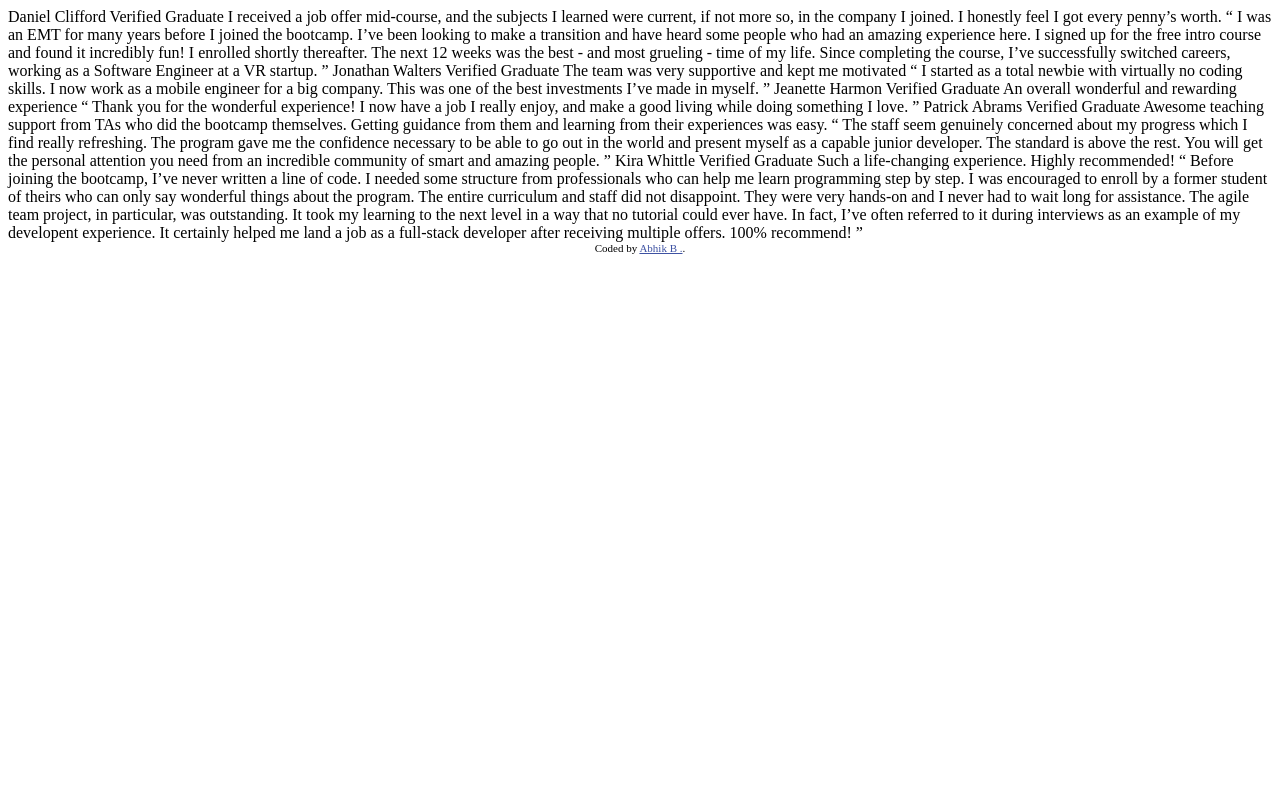
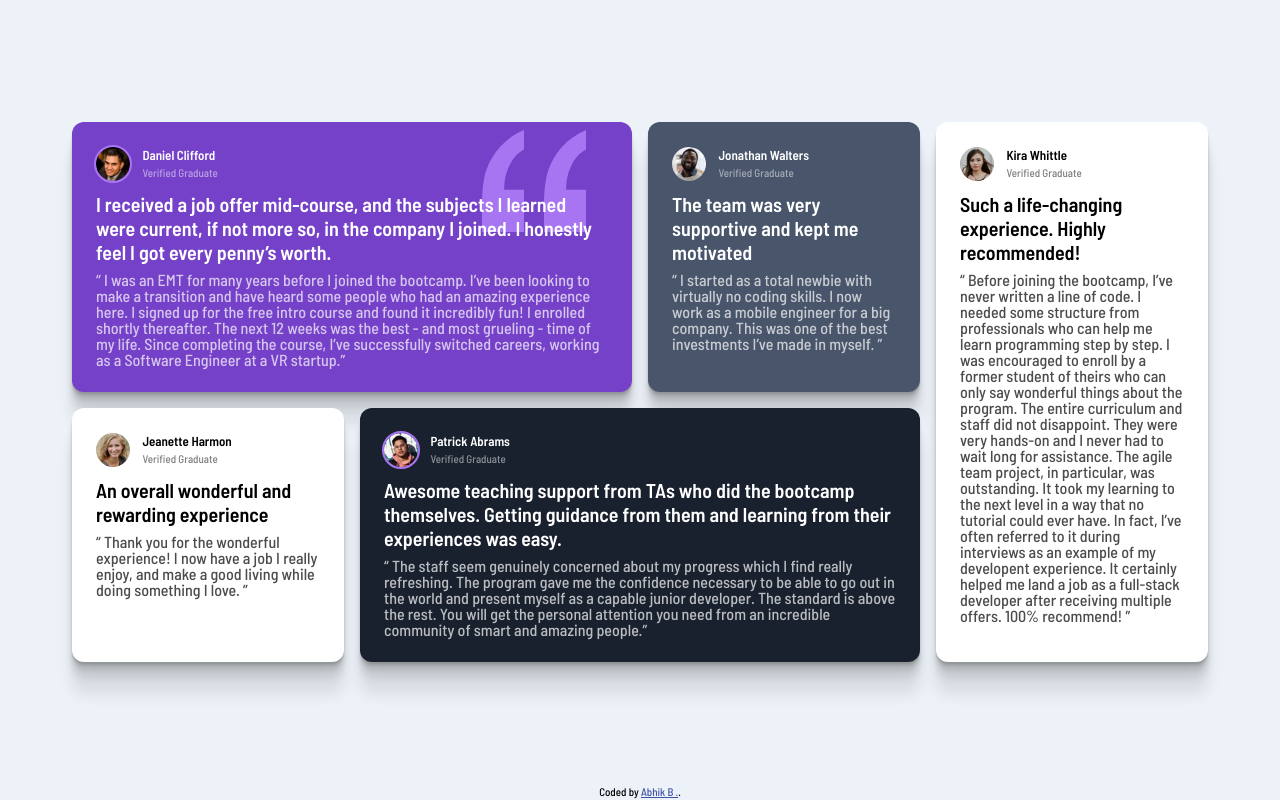
Before and after one commit to abhik-b/testimonial-grid-section-fm, a plain HTML site: page index.html in a window 1280 px wide. Drawn offline with Linux system fonts and the light colour scheme.

Commit message:
completed 🤞🤩

```diff
--- a/index.html
+++ b/index.html
@@ -11,10 +11,21 @@
       href="./images/favicon-32x32.png"
     />
     <link rel="stylesheet" href="styles.css" />
+
+    <!-- Google Fonts -->
+
+    <link rel="preconnect" href="https://fonts.googleapis.com" />
+    <link rel="preconnect" href="https://fonts.gstatic.com" crossorigin />
+    <link
+      href="https://fonts.googleapis.com/css2?family=Barlow+Semi+Condensed:wght@500;600&display=swap"
+      rel="stylesheet"
+    />
+
     <title>AbhikB | Testimonials Grid Section</title>
 
     <style>
       .attribution {
+        align-self: flex-end;
         font-size: 11px;
         text-align: center;
       }
@@ -24,42 +35,167 @@
     </style>
   </head>
   <body>
-    Daniel Clifford Verified Graduate I received a job offer mid-course, and the
-    subjects I learned were current, if not more so, in the company I joined. I
-    honestly feel I got every penny’s worth. “ I was an EMT for many years
-    before I joined the bootcamp. I’ve been looking to make a transition and
-    have heard some people who had an amazing experience here. I signed up for
-    the free intro course and found it incredibly fun! I enrolled shortly
-    thereafter. The next 12 weeks was the best - and most grueling - time of my
-    life. Since completing the course, I’ve successfully switched careers,
-    working as a Software Engineer at a VR startup. ” Jonathan Walters Verified
-    Graduate The team was very supportive and kept me motivated “ I started as a
-    total newbie with virtually no coding skills. I now work as a mobile
-    engineer for a big company. This was one of the best investments I’ve made
-    in myself. ” Jeanette Harmon Verified Graduate An overall wonderful and
-    rewarding experience “ Thank you for the wonderful experience! I now have a
-    job I really enjoy, and make a good living while doing something I love. ”
-    Patrick Abrams Verified Graduate Awesome teaching support from TAs who did
-    the bootcamp themselves. Getting guidance from them and learning from their
-    experiences was easy. “ The staff seem genuinely concerned about my progress
-    which I find really refreshing. The program gave me the confidence necessary
-    to be able to go out in the world and present myself as a capable junior
-    developer. The standard is above the rest. You will get the personal
-    attention you need from an incredible community of smart and amazing people.
-    ” Kira Whittle Verified Graduate Such a life-changing experience. Highly
-    recommended! “ Before joining the bootcamp, I’ve never written a line of
-    code. I needed some structure from professionals who can help me learn
-    programming step by step. I was encouraged to enroll by a former student of
-    theirs who can only say wonderful things about the program. The entire
-    curriculum and staff did not disappoint. They were very hands-on and I never
-    had to wait long for assistance. The agile team project, in particular, was
-    outstanding. It took my learning to the next level in a way that no tutorial
-    could ever have. In fact, I’ve often referred to it during interviews as an
-    example of my developent experience. It certainly helped me land a job as a
-    full-stack developer after receiving multiple offers. 100% recommend! ”
+    <main>
+      <!-- Testimonial 1 -->
+
+      <article class="testimonial bg-violet bg-pattern testimonial-1">
+        <div class="info">
+          <img
+            src="./images/image-daniel.jpg"
+            alt="Daniel Clifford"
+            class="outline-violet"
+          />
+          <div class="details">
+            <h1 class="name">Daniel Clifford</h1>
+            <p class="designation">Verified Graduate</p>
+          </div>
+        </div>
+        <div class="content">
+          <p>
+            I received a job offer mid-course, and the subjects I learned were
+            current, if not more so, in the company I joined. I honestly feel I
+            got every penny’s worth.
+          </p>
+          <p>
+            “ I was an EMT for many years before I joined the bootcamp. I’ve
+            been looking to make a transition and have heard some people who had
+            an amazing experience here. I signed up for the free intro course
+            and found it incredibly fun! I enrolled shortly thereafter. The next
+            12 weeks was the best - and most grueling - time of my life. Since
+            completing the course, I’ve successfully switched careers, working
+            as a Software Engineer at a VR startup.”
+          </p>
+        </div>
+      </article>
+
+      <!-- Testimonial 2 -->
+
+      <article class="testimonial bg-grayish-blue testimonial-2">
+        <div class="info">
+          <img src="./images/image-jonathan.jpg" alt="Jonathan Walters" />
+          <div class="details">
+            <h1 class="name">Jonathan Walters</h1>
+            <p class="designation">Verified Graduate</p>
+          </div>
+        </div>
+        <div class="content">
+          <p>The team was very supportive and kept me motivated</p>
+          <p>
+            “ I started as a total newbie with virtually no coding skills. I now
+            work as a mobile engineer for a big company. This was one of the
+            best investments I’ve made in myself. ”
+          </p>
+        </div>
+      </article>
+
+      <!-- Testimonial 3 -->
+
+      <article class="testimonial testimonial-3">
+        <div class="info">
+          <img src="./images/image-jeanette.jpg" alt="Jeanette Harmon" />
+          <div class="details">
+            <h1 class="name">Jeanette Harmon</h1>
+            <p class="designation">Verified Graduate</p>
+          </div>
+        </div>
+        <div class="content">
+          <p>An overall wonderful and rewarding experience</p>
+          <p>
+            “ Thank you for the wonderful experience! I now have a job I really
+            enjoy, and make a good living while doing something I love. ”
+          </p>
+        </div>
+      </article>
+
+      <!-- Testimonial 4 -->
+
+      <article class="testimonial bg-blackish-blue testimonial-4">
+        <div class="info">
+          <img
+            src="./images/image-patrick.jpg"
+            alt="Patrick Abrams"
+            class="outline-violet"
+          />
+          <div class="details">
+            <h1 class="name">Patrick Abrams</h1>
+            <p class="designation">Verified Graduate</p>
+          </div>
+        </div>
+        <div class="content">
+          <p>
+            Awesome teaching support from TAs who did the bootcamp themselves.
+            Getting guidance from them and learning from their experiences was
+            easy.
+          </p>
+          <p>
+            “ The staff seem genuinely concerned about my progress which I find
+            really refreshing. The program gave me the confidence necessary to
+            be able to go out in the world and present myself as a capable
+            junior developer. The standard is above the rest. You will get the
+            personal attention you need from an incredible community of smart
+            and amazing people.”
+          </p>
+        </div>
+      </article>
+
+      <!-- Testimonial 5 -->
+
+      <article class="testimonial testimonial-5">
+        <div class="info">
+          <img src="./images/image-kira.jpg" alt="Kira Whittle" />
+          <div class="details">
+            <h1 class="name">Kira Whittle</h1>
+            <p class="designation">Verified Graduate</p>
+          </div>
+        </div>
+        <div class="content">
+          <p>Such a life-changing experience. Highly recommended!</p>
+          <p>
+            “ Before joining the bootcamp, I’ve never written a line of code. I
+            needed some structure from professionals who can help me learn
+            programming step by step. I was encouraged to enroll by a former
+            student of theirs who can only say wonderful things about the
+            program. The entire curriculum and staff did not disappoint. They
+            were very hands-on and I never had to wait long for assistance. The
+            agile team project, in particular, was outstanding. It took my
+            learning to the next level in a way that no tutorial could ever
+            have. In fact, I’ve often referred to it during interviews as an
+            example of my developent experience. It certainly helped me land a
+            job as a full-stack developer after receiving multiple offers. 100%
+            recommend! ”
+          </p>
+        </div>
+      </article>
+    </main>
 
     <div class="attribution">
       Coded by <a href="https://www.youtube.com/c/abhikb/videos">Abhik B .</a>.
     </div>
+
+    <!-- STAGGERING ANIMATION -->
+
+    <script>
+      setTimeout(() => {
+        document.querySelector(".testimonial-1").style.opacity = 1;
+        document.querySelector(".testimonial-1").style.transform = "scale(1)";
+      }, 400);
+      setTimeout(() => {
+        document.querySelector(".testimonial-2").style.opacity = 1;
+        document.querySelector(".testimonial-2").style.transform = "scale(1)";
+      }, 600);
+      setTimeout(() => {
+        document.querySelector(".testimonial-5").style.opacity = 1;
+        document.querySelector(".testimonial-5").style.transform = "scale(1)";
+      }, 500);
+      setTimeout(() => {
+        document.querySelector(".testimonial-4").style.opacity = 1;
+        document.querySelector(".testimonial-4").style.transform = "scale(1)";
+      }, 700);
+
+      setTimeout(() => {
+        document.querySelector(".testimonial-3").style.opacity = 1;
+        document.querySelector(".testimonial-3").style.transform = "scale(1)";
+      }, 800);
+    </script>
   </body>
 </html>
--- a/styles.css
+++ b/styles.css
@@ -0,0 +1,224 @@
+:root {
+  --violet: hsl(263, 55%, 52%);
+  --grayish-blue: hsl(217, 19%, 35%);
+  --blackish-blue: hsl(219, 29%, 14%);
+  --white: hsl(0 0% 100%);
+  --gray: hsl(0, 0%, 81%);
+  --blue-gray: hsl(210, 46%, 95%);
+  --shadow: rgba(0, 0, 0, 0.09);
+
+  --fw-500: 500;
+  --fw-600: 600;
+
+  --fs-300: 0.6875rem;
+  --fs-400: 0.8125rem;
+  --fs-500: 1.25rem;
+}
+/* Box sizing rules */
+*,
+*::before,
+*::after {
+  box-sizing: border-box;
+}
+
+/* Remove default margin */
+body,
+h1,
+h2,
+h3,
+h4,
+p,
+figure,
+blockquote,
+dl,
+dd {
+  margin: 0;
+}
+
+/* Remove list styles on ul, ol elements with a list role, which suggests default styling will be removed */
+ul[role="list"],
+ol[role="list"] {
+  list-style: none;
+}
+
+/* Set core root defaults */
+html:focus-within {
+  scroll-behavior: smooth;
+}
+
+/* Set core body defaults */
+body {
+  min-height: 100vh;
+  text-rendering: optimizeSpeed;
+  line-height: 1.5;
+}
+
+/* A elements that don't have a class get default styles */
+a:not([class]) {
+  text-decoration-skip-ink: auto;
+}
+
+/* Make images easier to work with */
+img,
+picture {
+  max-width: 100%;
+  display: block;
+}
+
+/* Inherit fonts for inputs and buttons */
+input,
+button,
+textarea,
+select {
+  font: inherit;
+}
+
+/* Remove all animations, transitions and smooth scroll for people that prefer not to see them */
+@media (prefers-reduced-motion: reduce) {
+  html:focus-within {
+    scroll-behavior: auto;
+  }
+
+  *,
+  *::before,
+  *::after {
+    animation-duration: 0.01ms !important;
+    animation-iteration-count: 1 !important;
+    transition-duration: 0.01ms !important;
+    scroll-behavior: auto !important;
+  }
+}
+
+/* Main styling begins  */
+
+body {
+  font-family: "Barlow Semi Condensed", sans-serif;
+  background-color: var(--blue-gray);
+  display: grid;
+  place-items: center;
+}
+
+/* GRID LAYOUT  STARTS  */
+
+main {
+  display: grid;
+  padding: 2em;
+  gap: 1em;
+  grid-template-columns: repeat(1, 1fr);
+  max-width: 375px;
+}
+
+@media (min-width: 768px) {
+  main {
+    max-width: 768px;
+    grid-template-columns: repeat(3, 1fr);
+  }
+  .testimonial-1 {
+    grid-column: span 2;
+  }
+  .testimonial-4 {
+    grid-column: span 2;
+  }
+  .testimonial-5 {
+    grid-column: 3 span;
+  }
+}
+
+@media (min-width: 1024px) {
+  main {
+    max-width: 1024px;
+    align-self: flex-end;
+    grid-template-columns: repeat(4, 1fr);
+  }
+
+  .testimonial-1 {
+    grid-row: 1;
+    grid-column: span 2;
+  }
+
+  .testimonial-5 {
+    grid-column: 4;
+    grid-row: 1 / 2 span;
+  }
+}
+@media (min-width: 1200px) {
+  main {
+    max-width: 1200px;
+  }
+}
+
+/* GRID LAYOUT ENDS */
+
+.testimonial {
+  padding: 1.5em;
+  border-radius: 12px;
+  background-color: var(--white);
+  box-shadow: var(--shadow) 0px 2px 1px, var(--shadow) 0px 4px 2px,
+    var(--shadow) 0px 8px 4px, var(--shadow) 0px 16px 8px,
+    var(--shadow) 0px 32px 16px;
+
+  opacity: 0;
+  transform: scale(0.95);
+  transition: 500ms ease-in;
+
+  cursor: pointer;
+}
+
+.info {
+  display: flex;
+  gap: 0.8em;
+  align-items: center;
+}
+
+.info img {
+  width: 2.1em;
+  border-radius: 100%;
+}
+
+.name {
+  font-size: var(--fs-400);
+  font-weight: var(--fw-600);
+}
+
+.designation {
+  font-size: var(--fs-300);
+  font-weight: var(--fw-500);
+  opacity: 0.5;
+}
+.content p {
+  margin-top: 0.5em;
+}
+.content p:first-of-type {
+  font-size: var(--fs-500);
+  font-weight: var(--fw-600);
+  line-height: 1.2;
+}
+.content p:last-of-type {
+  line-height: 1;
+  opacity: 0.7;
+}
+
+/*  UTILITY CLASSES  */
+
+.outline-violet {
+  --faded-violet: #a775f1;
+  outline: 2px solid var(--faded-violet);
+}
+
+.bg-violet {
+  background-color: var(--violet);
+  color: var(--white);
+}
+.bg-pattern {
+  background-image: url(./images/bg-pattern-quotation.svg);
+  background-repeat: no-repeat;
+  background-position: top 5% right 10%;
+}
+.bg-blackish-blue {
+  background-color: var(--blackish-blue);
+  color: var(--white);
+}
+.bg-grayish-blue {
+  background-color: var(--grayish-blue);
+  color: var(--white);
+}
```
Also changed, not shown: images/desktop-ss.png (added), images/mobile-ss.png (added), 3 other files.
